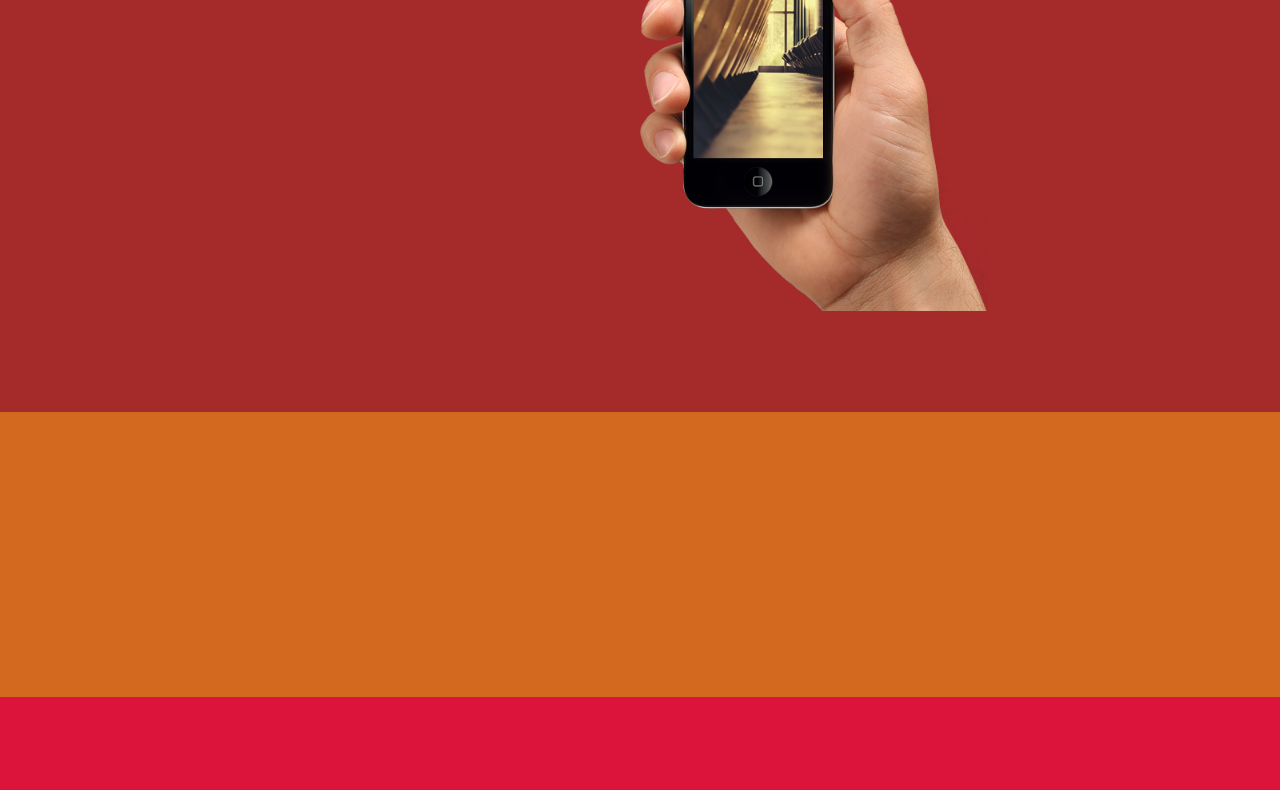
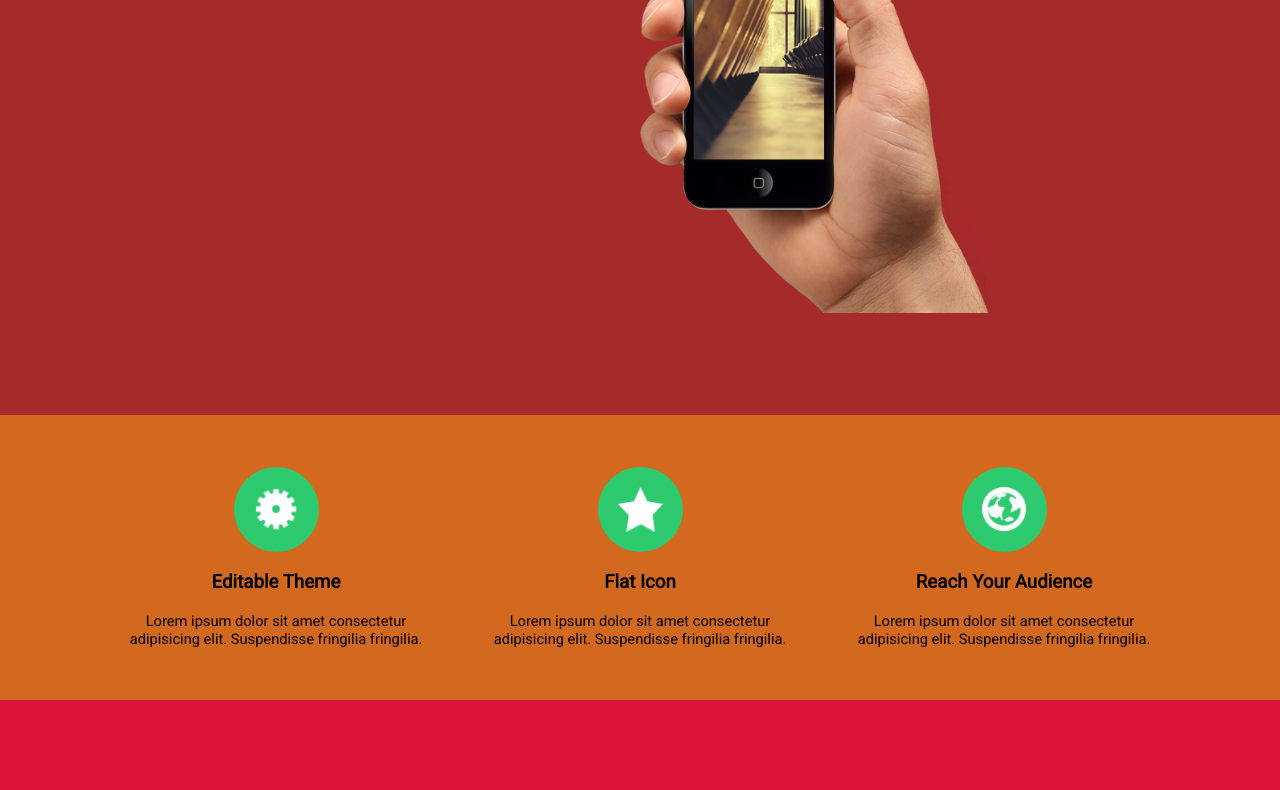
Before and after one commit to chelwillians/projeto-notify, a plain HTML site: page index.html in a window 1280 px wide. Shown: the part 103-893 px from the top of the page. Drawn offline with Linux system fonts and the light colour scheme.

Commit message:
Estilizar e adicionar conteúdo nas opções e adicionar fontes

```diff
--- a/index.html
+++ b/index.html
@@ -5,6 +5,8 @@
     <meta charset="UTF-8">
     <meta name="viewport" content="width=device-width, initial-scale=1.0">
     <meta http-equiv="X-UA-Compatible" content="ie=edge">
+    <link href="https://fonts.googleapis.com/css?family=Roboto" rel="stylesheet">
+    <link href="https://fonts.googleapis.com/css?family=Pacifico" rel="stylesheet">
     <link rel="stylesheet" href="style.css">
     <title>Notify</title>
 </head>
@@ -13,7 +15,7 @@
     <nav></nav>
     <header>
         <div>
-            <h1>Notify</h1>
+            <h1>Notify<span>.</span></h1>
             <p>A great new free psd theme to showcase your new application.</p>
             <div>
                 <a href=""><img src="img/icone-ios.png" alt=""></a>
@@ -26,7 +28,29 @@
         </div>
     </header>
     <section class="opcoes">
-
+        <div class="centro">
+            <div class="item">
+                <div>
+                    <img src="img/icone1.png" alt="Icone">
+                </div>
+                <h3>Editable Theme</h3>
+                <p>Lorem ipsum dolor sit amet consectetur adipisicing elit. Suspendisse fringilia fringilia.</p>
+            </div>
+            <div class="item">
+                <div>
+                    <img src="img/icone2.png" alt="Icone">
+                </div>
+                <h3>Flat Icon</h3>
+                <p>Lorem ipsum dolor sit amet consectetur adipisicing elit. Suspendisse fringilia fringilia.</p>
+            </div>
+            <div class="item">
+                <div>
+                    <img src="img/icone3.png" alt="Icone">
+                </div>
+                <h3>Reach Your Audience</h3>
+                <p>Lorem ipsum dolor sit amet consectetur adipisicing elit. Suspendisse fringilia fringilia.</p>
+            </div>
+        </div>
     </section>
     <section class="contato">
 
--- a/style.css
+++ b/style.css
@@ -1,5 +1,6 @@
 body{
     margin: 0;
+    font-family: 'Roboto', sans-serif;
     display: grid;
     grid-template-areas: 'navArea navArea navArea navArea'
                          'headerArea headerArea headerArea headerArea'
@@ -7,7 +8,7 @@ body{
                          'contatoArea contatoArea contatoArea contatoArea'
                          'depoimentoArea depoimentoArea depoimentoArea depoimentoArea'
                          'footerArea footerArea footerArea footerArea';
-    grid-template-rows: 10px 505px 285px 360px 395px 108px;
+    grid-template-rows: 10px 508px 285px 360px 395px 108px;
 }
 
 nav{
@@ -19,6 +20,10 @@ header{
     grid-area: headerArea;
     background-color: brown;
     display: flex;
+}
+
+header h1{
+    font-family: 'Pacifico', cursive;
 }
 
 header div{
@@ -34,11 +39,45 @@ header div:nth-child(2) img{
     height: 80%;
 }
 
-
-
 .opcoes{
     grid-area: opcoesArea;
     background-color: chocolate;
+    display: flex;
+    justify-content: center;
+    align-items: center;
+}
+
+.opcoes .centro{
+    height: 100%;
+    width: 1040px;
+    display: flex;
+    justify-content: space-between;
+    align-items: center;
+}
+
+.opcoes .item{
+    display: flex;
+    flex-direction: column;
+    align-items: center;
+    width: 30%;
+}
+
+.opcoes .item div{
+    display: flex;
+    background-color: #2eca6f;
+    padding: 20px;
+    border-radius:50%;
+}
+
+.opcoes p{
+    font-size: 11pt;
+    margin: 0;
+    text-align: center;
+}
+
+.opcoes img{
+    width: 45px;
+    height: 45px;
 }
 
 .contato{
```
